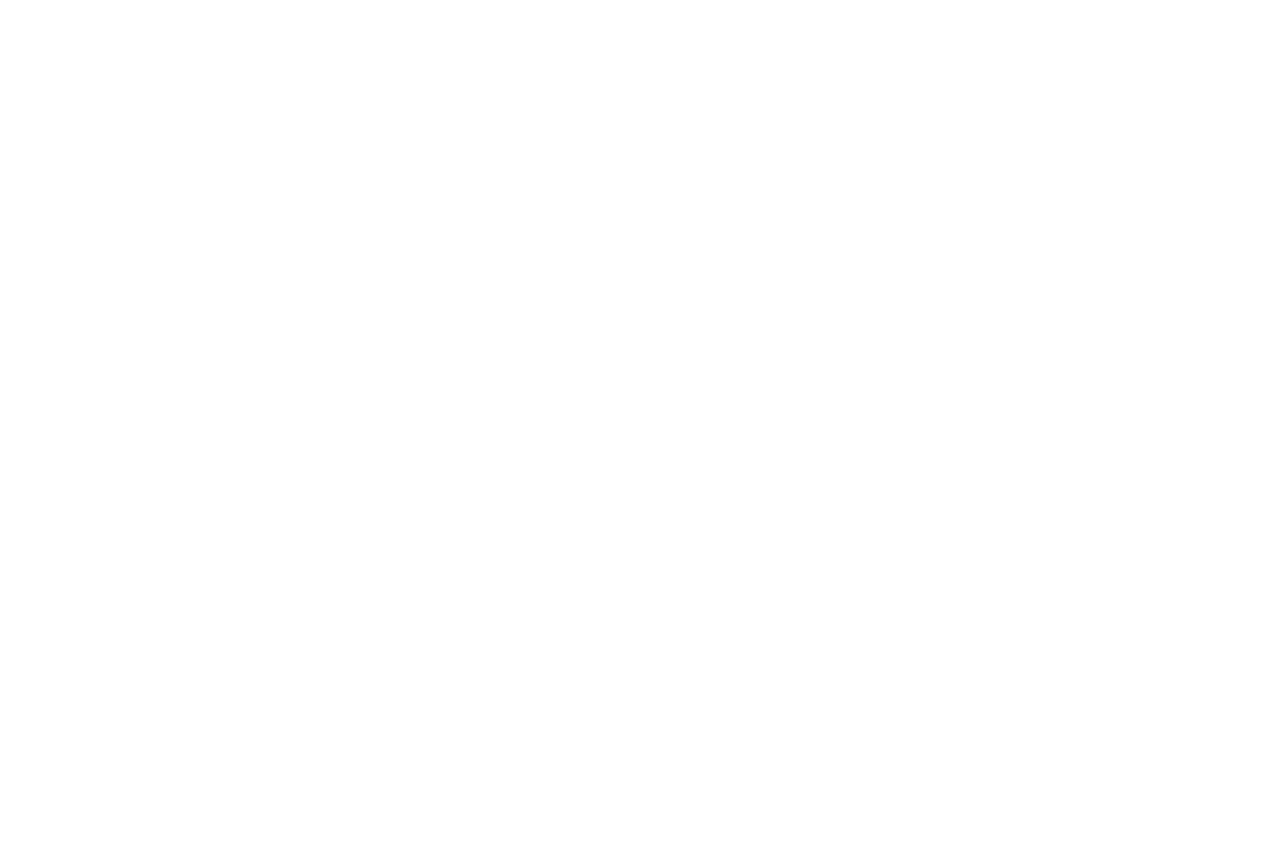
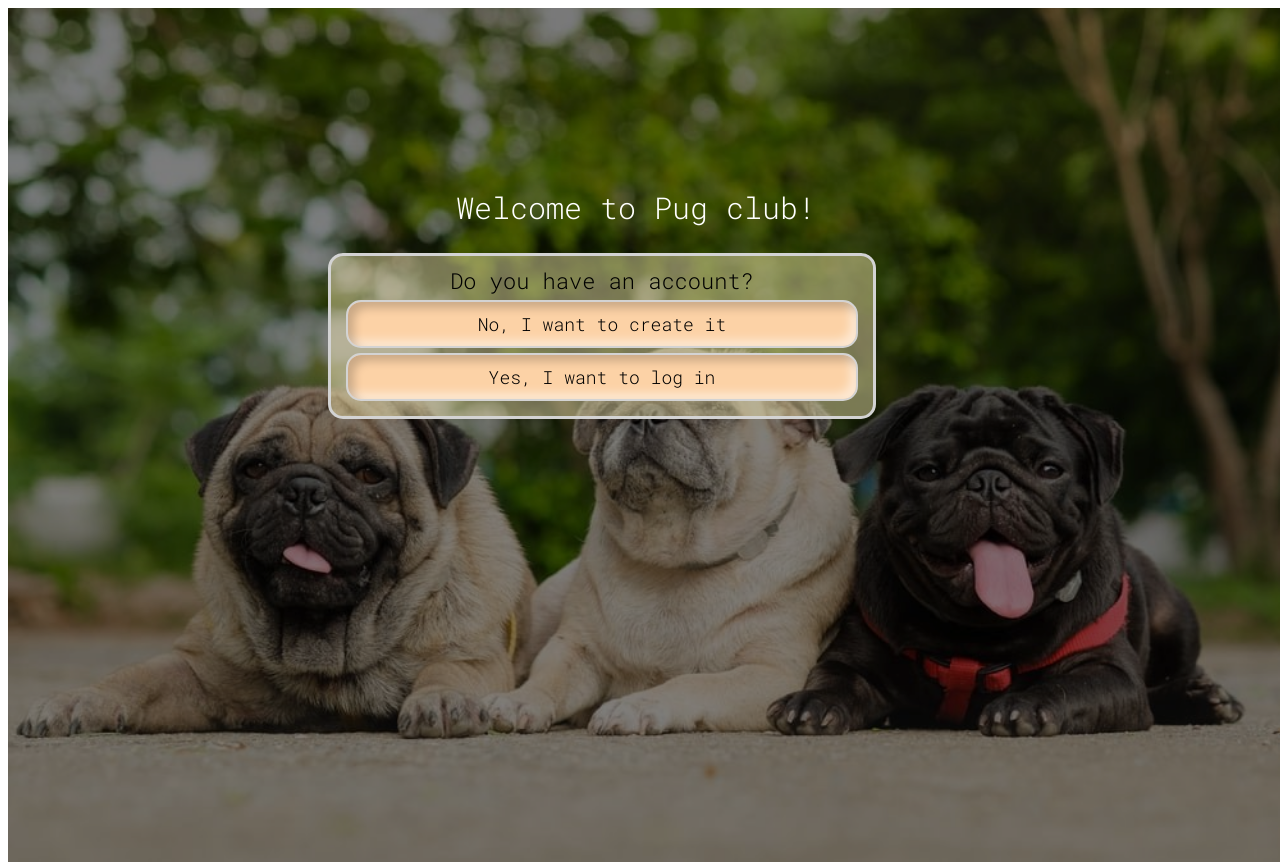
Before and after one commit to vladislavaSim/pugs-community, a React (Create React App) app: page / in a window 1280 px wide. Before the commit the page ends 800 px from the top, so only its background shows below. Built offline with nearby package versions, Linux system fonts and the light colour scheme.

Commit message:
main page changed to default page

```diff
--- a/src/App.js
+++ b/src/App.js
@@ -16,4 +16,3 @@ function App() {
 }
 
 export default App;
-// remove it
--- a/src/pugs-community/App.js
+++ b/src/pugs-community/App.js
@@ -13,7 +13,7 @@ export function App() {
         <Router>
             <div className='app'>
                 <Switch>
-                    <Route path='/main'>
+                    <Route path='/'>
                         <MainPage />
                     </Route>
                     <Route path='/signUp'>
```
